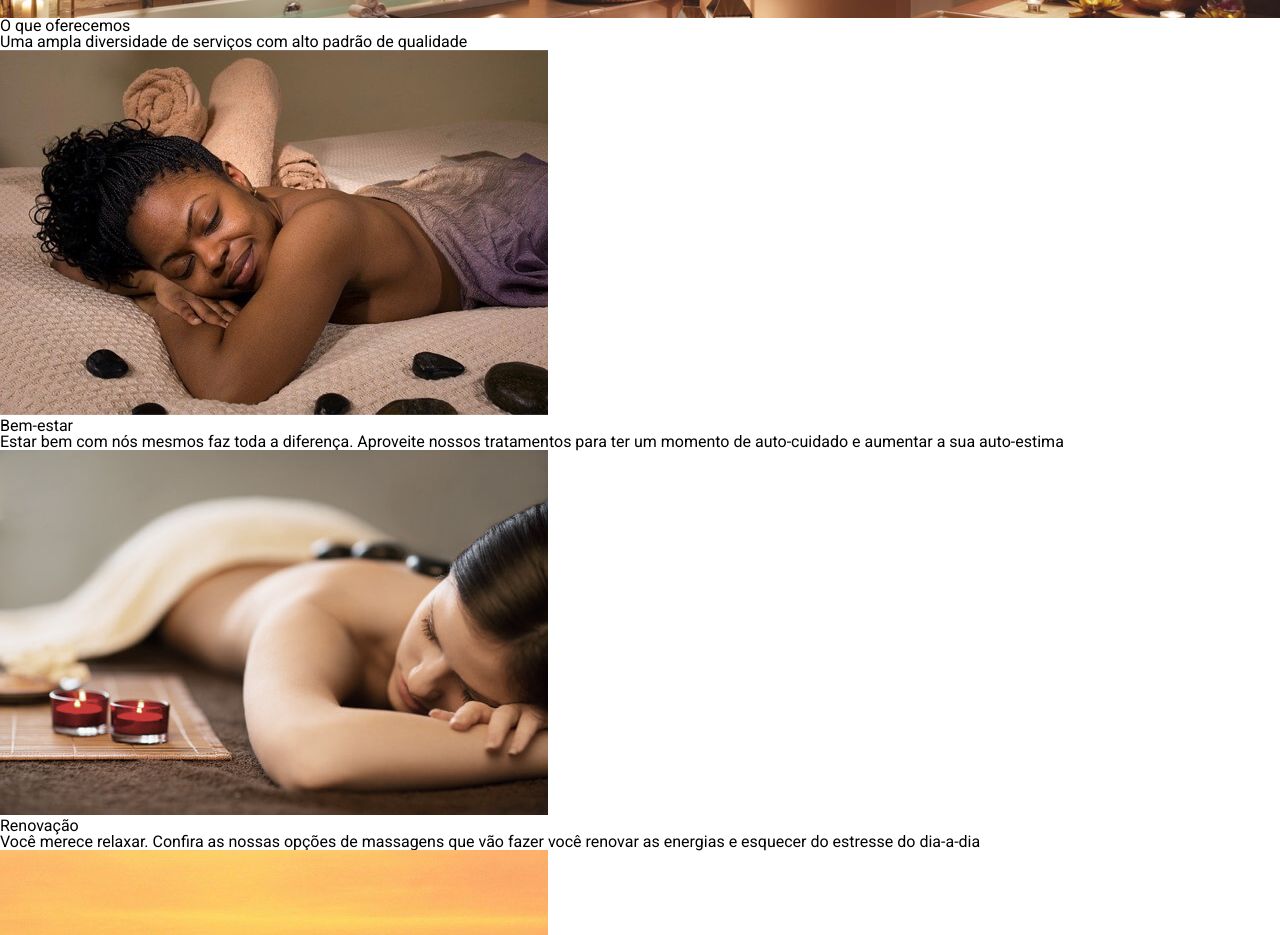
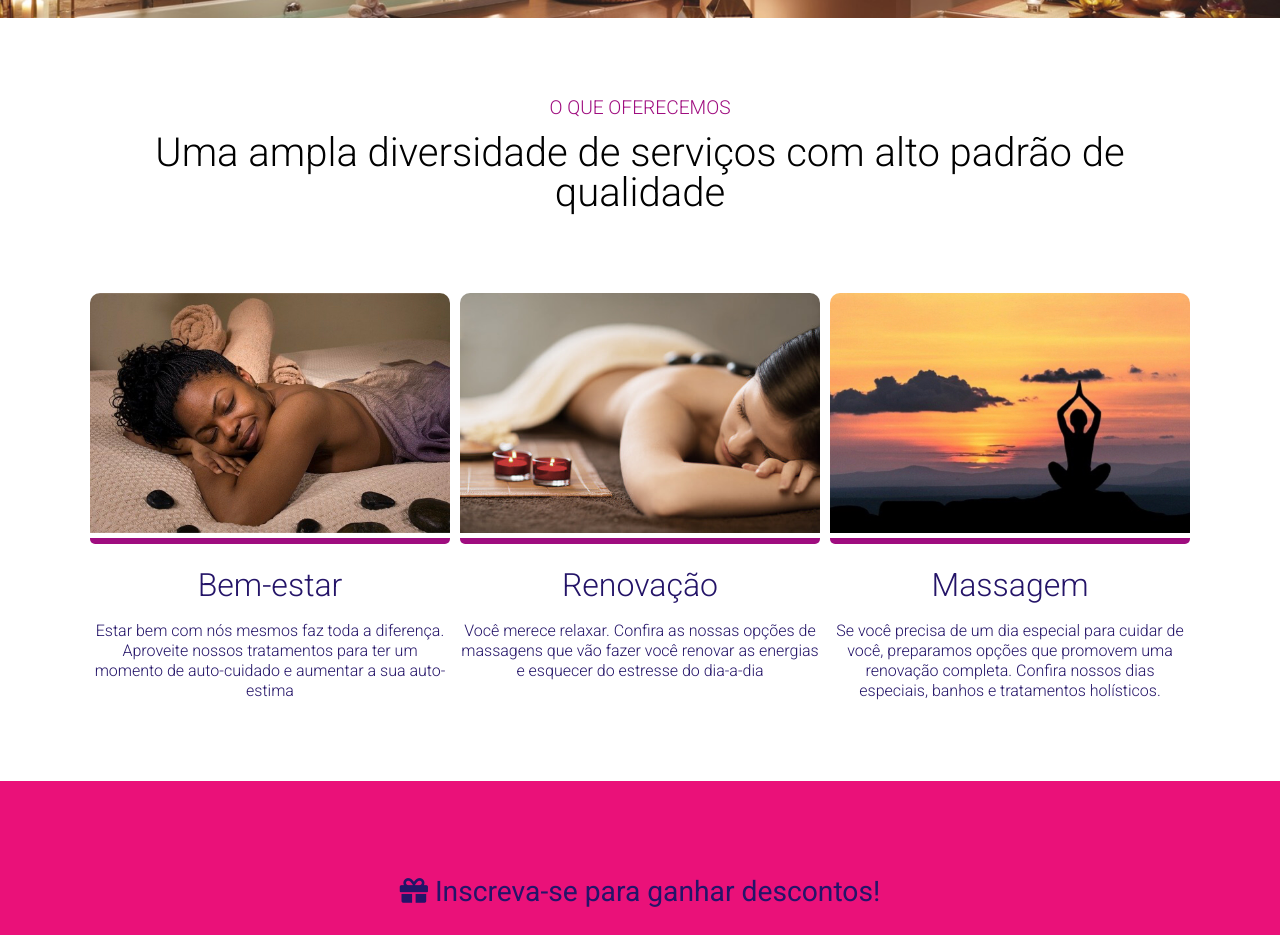
Before and after one commit to SrUellinton/curso-sass-02, a plain HTML site: page index.html in a window 1280 px wide. Shown: the part 380-1315 px from the top of the page. Drawn offline with nearby package versions, Linux system fonts and the light colour scheme.

Commit message:
modulo 04

```diff
--- a/index.html
+++ b/index.html
@@ -43,26 +43,26 @@
         </section>
     </header>
     <main>
-        <section>
-            <h3>O que oferecemos</h3>
-            <h4>Uma ampla diversidade de serviços com alto padrão de qualidade</h4>
-            <div>
-                <div>
-                    <div>
+        <section id="servico">
+            <h4>O que oferecemos</h4>
+            <h3>Uma ampla diversidade de serviços com alto padrão de qualidade</h3>
+            <div class="cards">
+                <div class="card">
+                    <div class="img-container">
                         <img src="imagens/beleza.jpeg" alt="">
                     </div>
                     <h5>Bem-estar</h5>
                     <p>Estar bem com nós mesmos faz toda a diferença. Aproveite nossos tratamentos para ter um momento de auto-cuidado e aumentar a sua auto-estima</p>
                 </div>
-                <div>
-                    <div>
+                <div class="card">
+                    <div class="img-container">
                         <img src="imagens/bem-estar.jpeg" alt="">
                     </div>
                     <h5>Renovação</h5>
                     <p>Você merece relaxar. Confira as nossas opções de massagens que vão fazer você renovar as energias e esquecer do estresse do dia-a-dia</p>
                 </div>
-                <div>
-                    <div>
+                <div class="card">
+                    <div class="img-container">
                         <img src="imagens/descanso.jpeg" alt="">
                     </div>
                     <h5>Massagem</h5>
@@ -70,13 +70,13 @@
                 </div>
             </div>
         </section>
-        <section>
-            <div>
+        <section id="cupom">
+            <div class="texto">
                 <h2><i class="fas fa-gift"></i> Inscreva-se para ganhar descontos!</h2>
             </div>
-            <div>
+            <div class="inscricao">
                 <form action="">
-                    <div>
+                    <div class="input">
                         <input type="email">
                     </div>
                     <button>enviar!</button>
--- a/styles/components/_banner.scss
+++ b/styles/components/_banner.scss
@@ -11,7 +11,7 @@
       padding: 3rem;
       background-color: $cor-tercearia;
       opacity: 0.9;
-      border-radius: 45px;
+      border-radius: 10px;
       h1{
         font-size: $tamanho-do-texto;
         color: $cor-primaria;
--- /dev/null
+++ b/styles/components/_cupom.scss
@@ -0,0 +1,14 @@
+@import '../abstract/variaveis';
+
+#cupom{
+    background-color: $cor-tercearia;
+    padding: 4rem;
+    text-align: center;
+    .texto{
+        color:$cor-primaria;
+        h2{
+            margin: 2rem;
+            font-size: $tamanho-do-texto / 1.7;
+        }
+    }
+}
--- /dev/null
+++ b/styles/components/_servicos.scss
@@ -0,0 +1,50 @@
+@import "../abstract/variaveis";
+
+#servico {
+  margin: 80px;
+  h4 {
+    font-size: $tamanho-do-texto / 2.5;
+    color: $cor-secundaria;
+    text-transform: uppercase;
+    font-weight: 300;
+    text-align: center;
+    margin: 1rem;
+  }
+  h3{
+    text-align: center;
+    font-size: $tamanho-do-texto / 1.2;
+    margin-bottom: 80px;
+    font-weight: 300;
+  }
+  .cards{
+    display: flex;
+    justify-content: space-evenly;
+    .card{
+        width: 360px;
+        text-align: center;
+        h5{
+            font-size: $tamanho-do-texto /1.5;
+            font-weight: 300;
+            margin-top: 25px;
+            margin-bottom: 20px;
+            color: $cor-primaria;
+        }
+        p{
+            font-size: $tamanho-do-texto / 3;
+            font-weight: 300;
+            color: $cor-primaria;
+            line-height: 1.25rem;
+        }
+
+        .img-container{
+            padding-bottom: 2px;
+            border-bottom: 6px solid $cor-secundaria;
+            border-radius: 5px;
+            img{
+                max-width: 100%;
+                border-radius:  10px 10px 0px 0px;
+            }
+        }
+    }
+  }
+}
--- a/styles/style.scss
+++ b/styles/style.scss
@@ -1,3 +1,5 @@
 @import './abstract/base';
 @import './components/navbar';
 @import './components/banner';
+@import './components/servicos';
+@import './components/cupom';
```
Also changed, not shown: styles/style.css, 1 other file.
